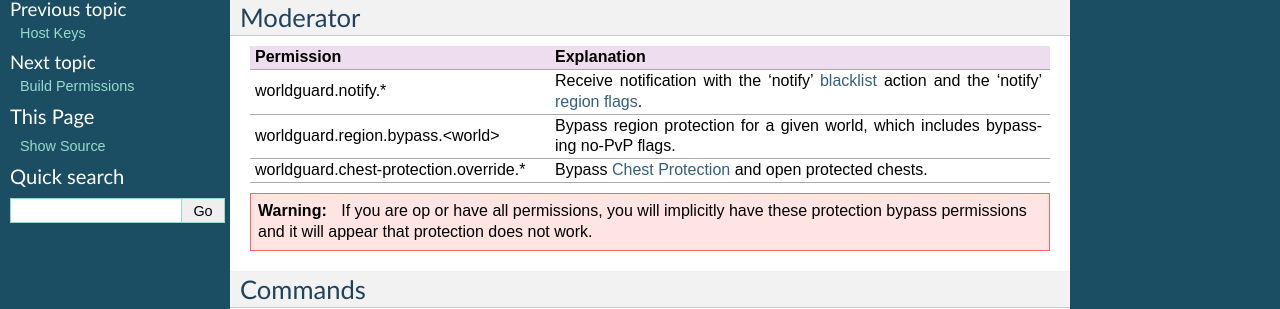
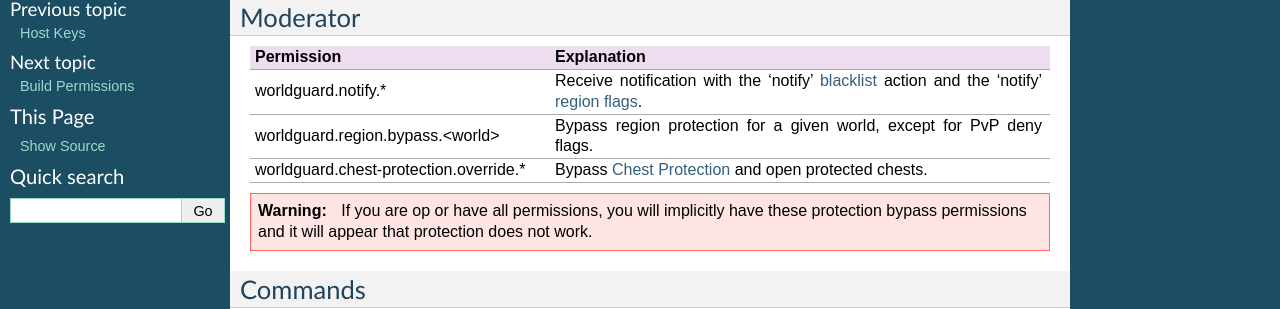
Before and after one commit to aurorasmiles/WorldGuardDocs, a Sphinx documentation site: the page built from source/permissions.rst, in a window 1280 px wide and 900 px high. Shown: the part 214-523 px from the top of the window. Built offline with Sphinx 7.4.7, drawn with Linux system fonts in a browser that asks for light colours.

Commit message:
WG has a platform now. Fix bypass perm note about pvp.

```diff
--- a/source/developer/regions/custom-flags.rst
+++ b/source/developer/regions/custom-flags.rst
@@ -71,7 +71,7 @@
 
     .. code-block:: java
 
-        SessionManager sessionManager = WorldGuard.getInstance().getSessionManager();
+        SessionManager sessionManager = WorldGuard.getInstance().getPlatform().getSessionManager();
          // second param allows for ordering of handlers - see the JavaDocs
         sessionManager.registerHandler(MyCustomHandler.FACTORY, null);
 
--- a/source/permissions.rst
+++ b/source/permissions.rst
@@ -14,7 +14,7 @@
     :widths: 15, 25
 
     worldguard.notify.*,"Receive notification with the 'notify' :doc:`blacklist <blacklist/index>` action and the 'notify' :doc:`region flags <regions/flags>`."
-    worldguard.region.bypass.<world>,"Bypass region protection for a given world, which includes bypassing no-PvP flags."
+    worldguard.region.bypass.<world>,"Bypass region protection for a given world, except for PvP deny flags."
     worldguard.chest-protection.override.*,"Bypass :doc:`chest-protection` and open protected chests."
 
 .. warning::
```
